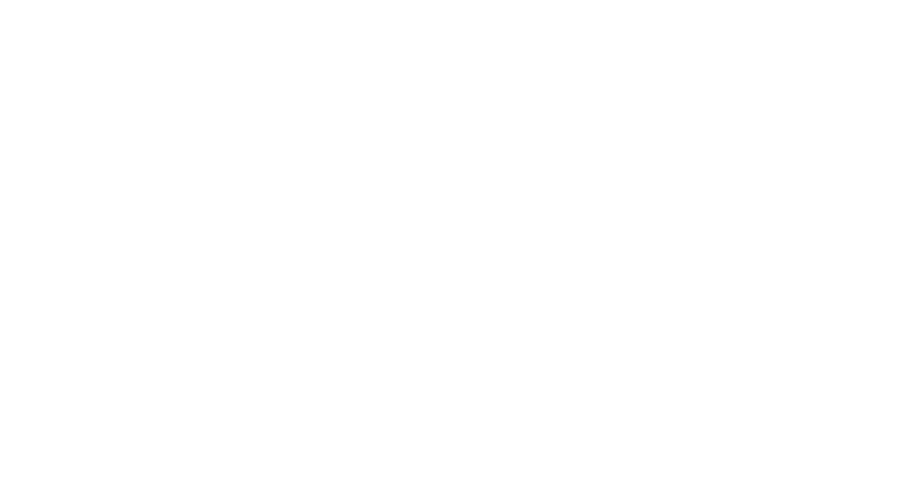
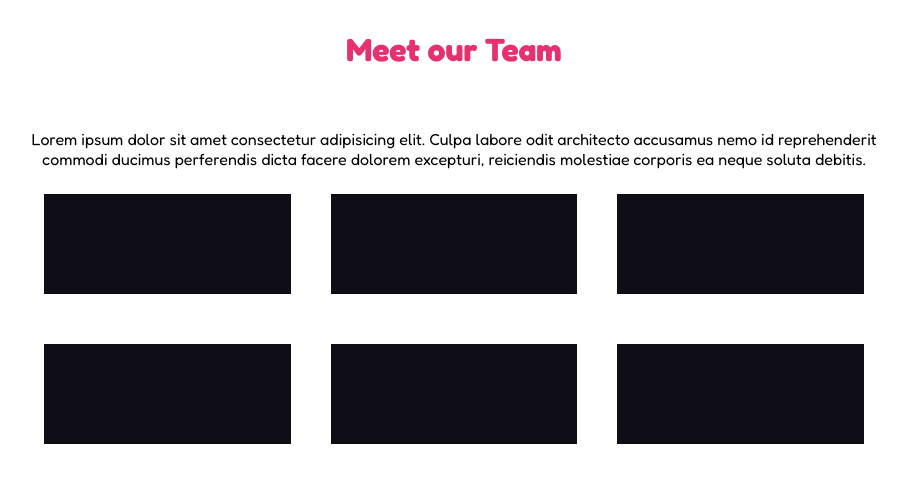
Before and after one commit to mcspe/html-css-float-cards, a plain HTML site: page index.html in a window 1280 px wide. Shown: the whole page, without its empty margins (186-1093 px from the left). Drawn offline with Linux system fonts and the light colour scheme.

Commit message:
[add] structure

```diff
--- a/css/style.css
+++ b/css/style.css
@@ -1,5 +1,43 @@
+/* reset */
 *{
   margin: 0;
   padding: 0;
   box-sizing: border-box;
 }
+
+/* regole generali */
+body{
+  font-family: 'Fredoka', sans-serif;
+}
+
+.container{
+  width: 75%;
+  max-width: 1170px;
+  margin: 0 auto;
+  padding: 30px 50px;
+  text-align: center;
+}
+
+h1{
+  color: #E53170;
+}
+
+.clearfix::after{
+  content: '';
+  display: table;
+  clear: both;
+}
+/* /regole generali */
+
+/* members box */
+.member-box{
+  width: calc(100%/3);
+  float: left;
+  padding: 25px 20px;
+}
+
+.member{
+  background-color: #0F0E17;
+  height: 100px;
+}
+/* /members box */
--- a/index.html
+++ b/index.html
@@ -4,10 +4,40 @@
   <meta charset="UTF-8">
   <meta http-equiv="X-UA-Compatible" content="IE=edge">
   <meta name="viewport" content="width=device-width, initial-scale=1.0">
+  <link rel="preconnect" href="https://fonts.googleapis.com">
+  <link rel="preconnect" href="https://fonts.gstatic.com" crossorigin>
+  <link href="https://fonts.googleapis.com/css2?family=Fredoka:wght@400;700&display=swap" rel="stylesheet">
   <link rel="stylesheet" href="css/style.css">
-  <title>Document</title>
+  <title>Meet our Team</title>
 </head>
 <body>
+  <header class="container">
+    <h1>Meet our Team</h1>
+  </header>
 
+  <main class="container clearfix">
+
+    <div class="text">
+      <p>Lorem ipsum dolor sit amet consectetur adipisicing elit. Culpa labore odit architecto accusamus nemo id reprehenderit commodi ducimus perferendis dicta facere dolorem excepturi, reiciendis molestiae corporis ea neque soluta debitis.</p>
+    </div>
+    <section class="member-box">
+      <div class="member"></div>
+    </section>
+    <section class="member-box">
+      <div class="member"></div>
+    </section>
+    <section class="member-box">
+      <div class="member"></div>
+    </section>
+    <section class="member-box">
+      <div class="member"></div>
+    </section>
+    <section class="member-box">
+      <div class="member"></div>
+    </section>
+    <section class="member-box">
+      <div class="member"></div>
+    </section>
+  </main>
 </body>
 </html>
```
